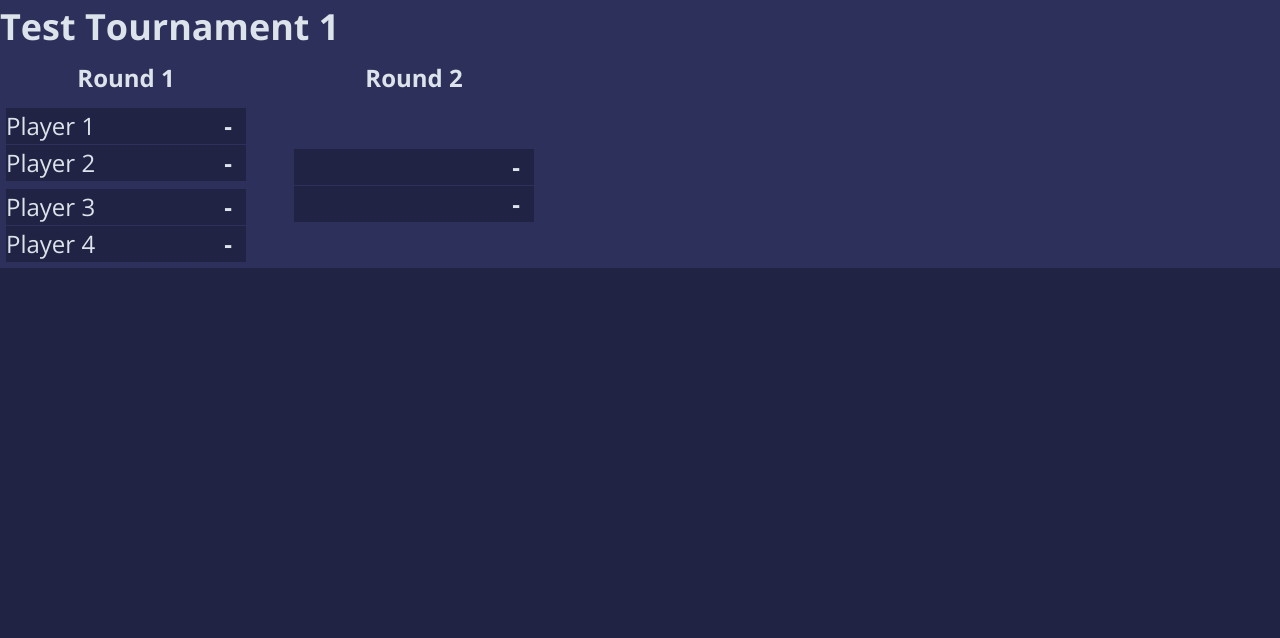
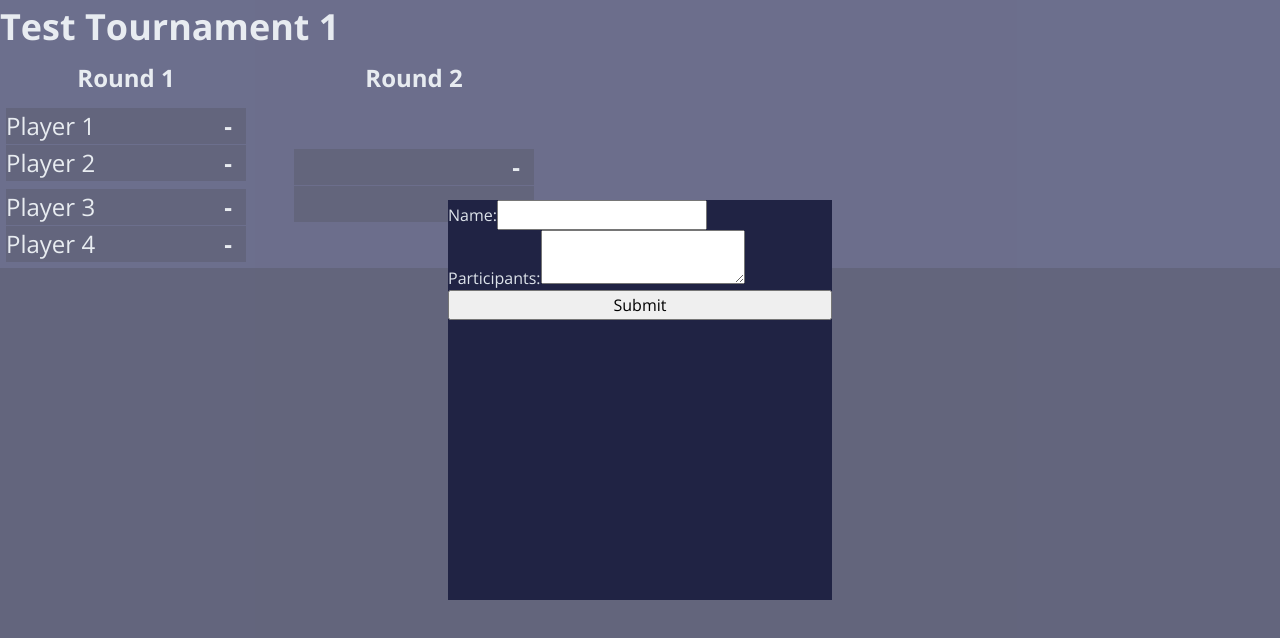
Before and after one commit to zylvve/tournament-manager-proto, a React (Vite) app: page / in a window 1280 px wide. Shown: the top 638 px of the page. Built offline with nearby package versions, Linux system fonts and the light colour scheme.

Commit message:
New tournament modal

```diff
--- a/src/App.tsx
+++ b/src/App.tsx
@@ -1,9 +1,11 @@
-import Tournament from "./features/tournament/components/tournament/Tournament"
 import styles from './App.module.css'
+import NewTournamentModal from './features/tournament/components/new-tournament-modal/NewTournamentModal'
+import Tournament from './features/tournament/components/tournament/Tournament'
 
 const App = () => {
   return (
     <div data-theme="dark" className={styles.app}>
+      <NewTournamentModal/>
       <Tournament tournamentId={1}/>
     </div>
   )
--- /dev/null
+++ b/src/features/tournament/components/new-tournament-modal/NewTournamentModal.module.css
@@ -0,0 +1,29 @@
+@import '../../../../themes.css';
+
+.modal_container {
+  position: fixed;
+
+  width: 100vw;
+  height: 100vh;
+
+  display: flex;
+  justify-content: center;
+  align-items: center;
+
+  background-color: rgba(255,255,255,.3);
+
+  z-index: 1000;
+}
+
+.modal {
+  width: 30%;
+  height: 50%;
+
+  background-color: var(--color-primary-bg);
+  opacity: 1;
+}
+
+.form {
+  display: flex;
+  flex-direction: column;
+}
--- /dev/null
+++ b/src/features/tournament/components/new-tournament-modal/NewTournamentModal.tsx
@@ -0,0 +1,23 @@
+import styles from './NewTournamentModal.module.css'
+
+const NewTournamentModal = () => {
+  return(
+    <div className={styles.modal_container}>
+      <div className={styles.modal}>
+        <form className={styles.form}>
+          <div>
+            <label>Name:</label>
+            <input type="text"/>
+          </div>
+          <div>
+            <label>Participants:</label>
+            <textarea/>
+          </div>
+          <button>Submit</button>
+        </form>
+      </div>
+    </div>
+  )
+}
+
+export default NewTournamentModal;
```
